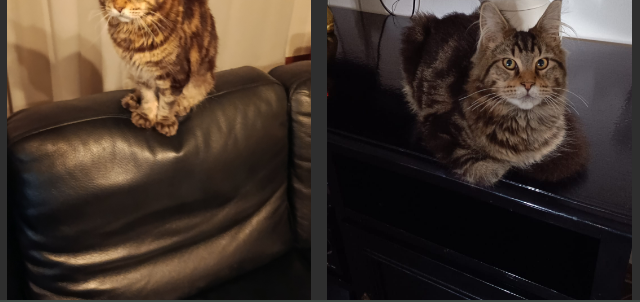
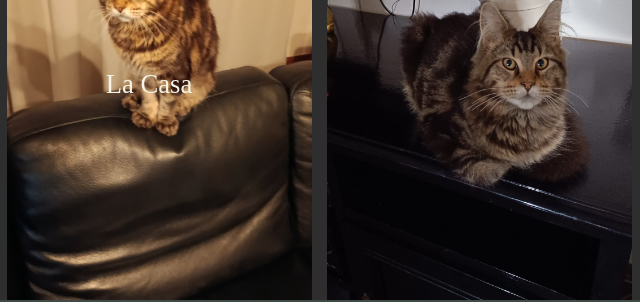
Before and after one commit to Code-EdIS/ICoonDiGabriEMari, a plain HTML site: page index.html in a window 1280 px wide. Shown: the part 397-699 px from the top of the page, 0-640 px from the left. Drawn offline with Linux system fonts and the light colour scheme.

Commit message:
Prima prova di animazione

```diff
--- a/index.html
+++ b/index.html
@@ -23,7 +23,10 @@
       4.Noi, chi alleva i gatti è importante tanto quanto il gatto di per quindi è importante far conoscere a chi è interessato il volto dietro la passione.-->
 
       <section class="Crocevia">
-        <a href="LaCasa.html"><img src="./fotoEmmett/LaCasa.jpeg" alt="La Casa"></a>
+        <article class="Container">
+          <a href="LaCasa.html"><img src="./fotoEmmett/LaCasa.jpeg" alt="La Casa" class="ImgLink"></a>
+          <p class="Desc">La Casa</p>
+        </article>
         <a href="iGenitori.html"><img src="./fotoEmmett/iGenitori.jpg" alt="I Genitori"></a>
         <a href="LaCulla.html"><img src="./fotoEmmett/LaCulla.jpeg" alt="La Culla"></a>
         <a href="Noi.html"><img src="./fotoEmmett/Noi.jpg" alt="Noi"></a>
@@ -45,5 +48,7 @@
 
     Qualsiasi utilizzo non autorizzato sarà perseguito ai sensi della legge vigente.</p>
 </footer>
+
 </body>
+
 </html>
--- a/style.css
+++ b/style.css
@@ -3,7 +3,7 @@
   Secondario: #3F4A44
   testo #F5F3E7*/
 
-body {
+body{
    background-color: #2E2E2E;
     font-size: 20pt;
     color: #F5F3E7;
@@ -58,8 +58,40 @@ img{
     margin: 0.5rem 1rem 0 0;
 }
 
+.Container{
+    position: relative;
+    display: inline-block;
+}
+
+.ImgLink{
+    display: block;
+    will-change: transform, filter;
+}
+
+.Container .Imglink:hover{
+    transform: scale(1.1);
+    filter: blur(2px);
+}
+
+.Desc{
+    position: absolute;
+    top: 50%;
+    left: 50%;
+    transform: translate(-80%, -90%);
+    transaction: opacity 0.5s ease;
+    pointer-events: none;
+}
+
+.Container .Desc:hover{
+    opacity: 1;
+}
+
 @media(max-width: 600px) {
     body{
         font-size: 15pt;
     }
+
+    footer{
+        font-size: 15pt;
+    }
 }
```
